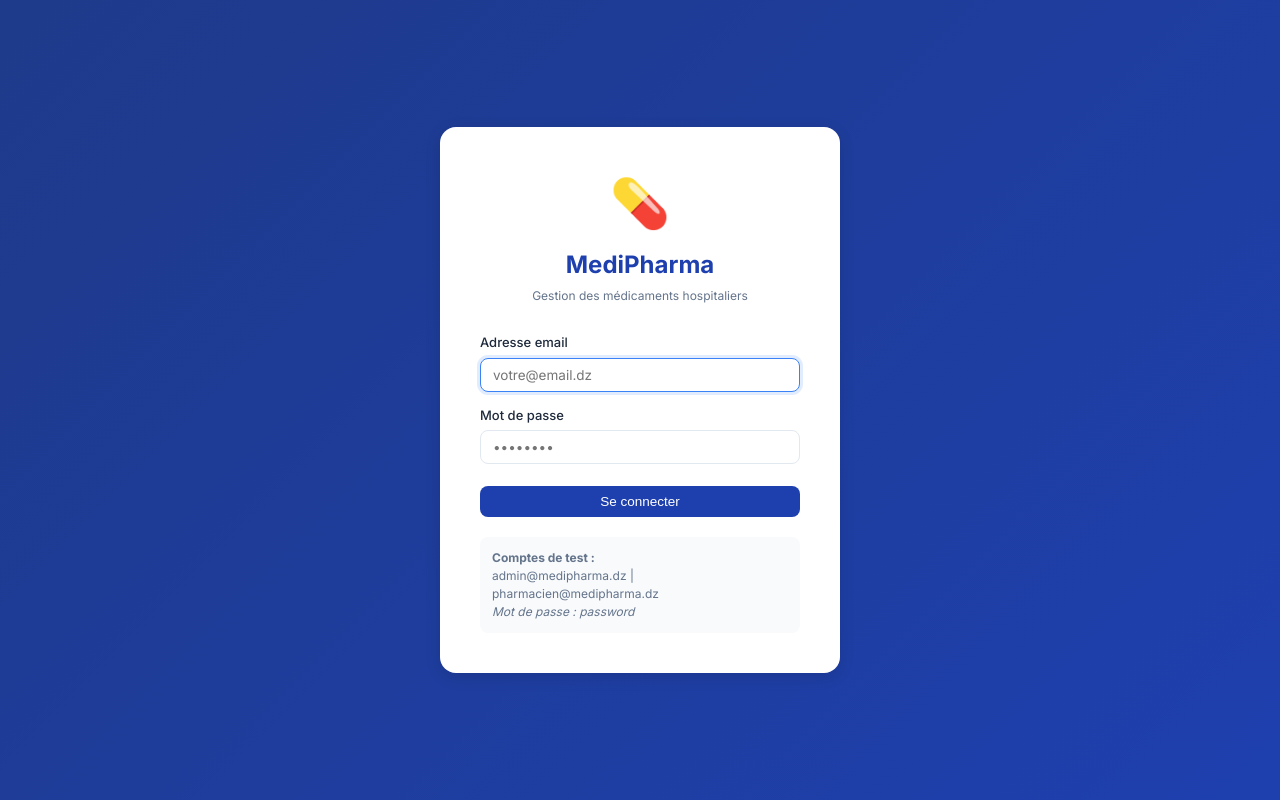
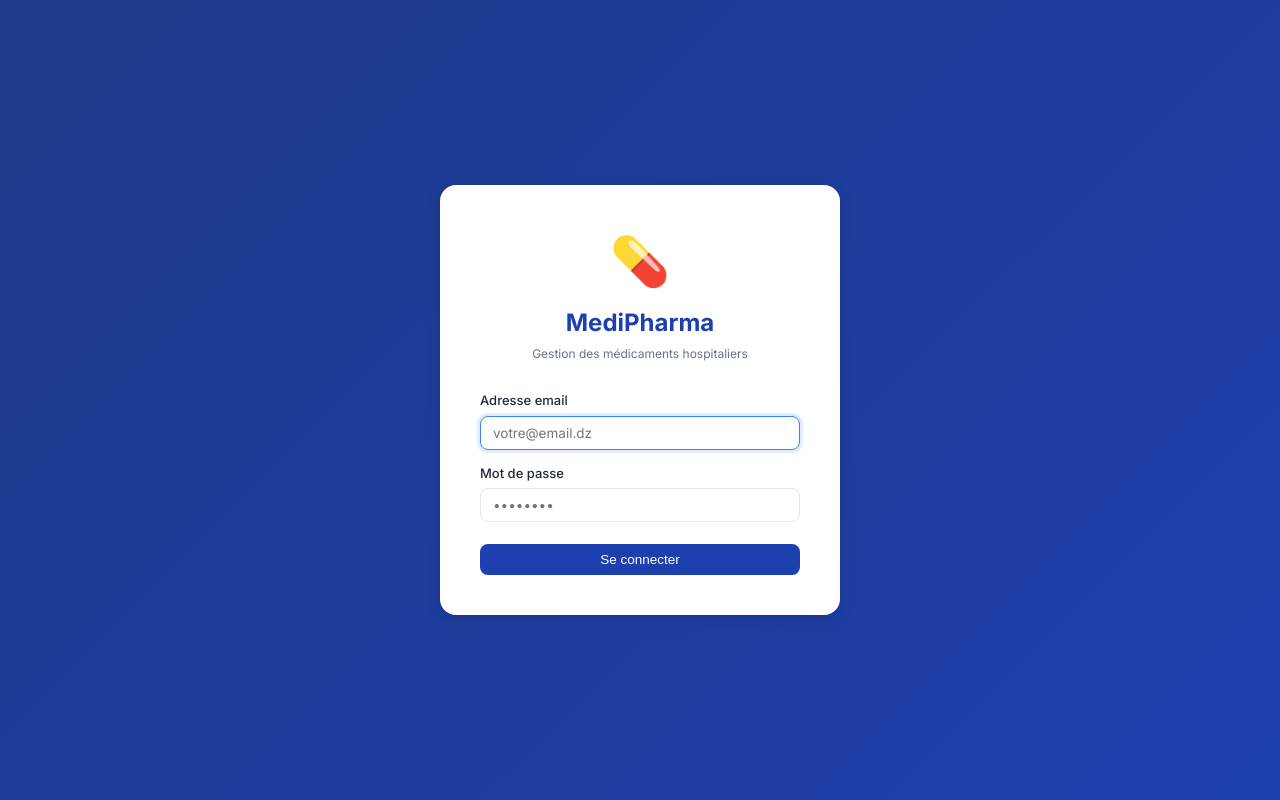
Before and after one commit to sofianehm06/medipharma, a React (Create React App) app in the folder frontend/: page /login in a window 1280 px wide. Built offline with nearby package versions, Linux system fonts and the light colour scheme; no server answers; the HTML template or start-up script is replaced by a standard one.

Commit message:
fix: supprime les comptes de test affiches sur la page de connexion

```diff
--- a/frontend/src/pages/LoginPage.jsx
+++ b/frontend/src/pages/LoginPage.jsx
@@ -68,11 +68,6 @@ export default function LoginPage() {
           </button>
         </form>
 
-        <div style={{ marginTop: 20, padding: 12, background: '#f8fafc', borderRadius: 8, fontSize: 12, color: '#64748b' }}>
-          <strong>Comptes de test :</strong><br />
-          admin@medipharma.dz | pharmacien@medipharma.dz<br />
-          <em>Mot de passe : password</em>
-        </div>
       </div>
     </div>
   );
```
